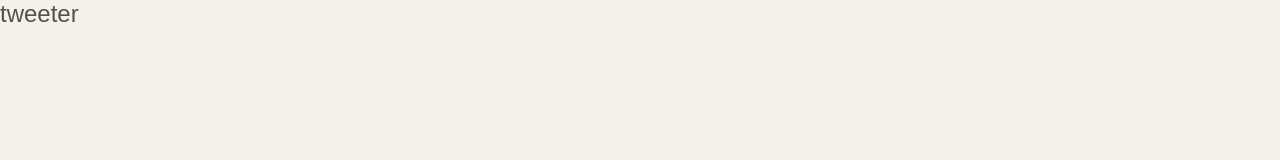
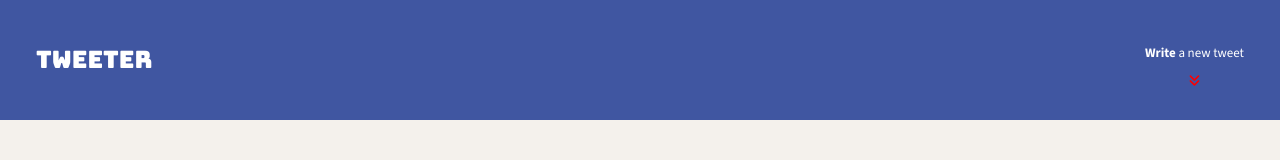
Before and after one commit to liisawiild/tweeter, a website: page public/index.html in a window 1280 px wide. Drawn offline with nearby package versions, Linux system fonts and the light colour scheme.

Commit message:
Add external CSS links for font and icons; add 'Write a new tweet' and the angle down icon in the nav tag

```diff
--- a/public/index.html
+++ b/public/index.html
@@ -6,9 +6,13 @@
 
     <!-- External CSS -->
     <link rel="stylesheet" href="https://cdnjs.cloudflare.com/ajax/libs/normalize/8.0.1/normalize.min.css" type="text/css" />
+    <link href="https://fonts.googleapis.com/css2?family=Bungee&display=swap" rel="stylesheet">
+    <link href="https://fonts.googleapis.com/css2?family=Source+Sans+3:ital,wght@0,200..900;1,200..900&display=swap" rel="stylesheet">
+    <link rel="stylesheet" href="https://cdnjs.cloudflare.com/ajax/libs/font-awesome/6.5.1/css/all.min.css" integrity="sha512-DTOQO9RWCH3ppGqcWaEA1BIZOC6xxalwEsw9c2QQeAIftl+Vegovlnee1c9QX4TctnWMn13TZye+giMm8e2LwA==" crossorigin="anonymous" referrerpolicy="no-referrer" />
 
     <!-- App CSS -->
     <link rel="stylesheet" href="/styles/layout.css" type="text/css" />
+    <link rel="stylesheet" href="/styles/nav.css" type="text/css" />
 
     <!-- External JS -->
     <script src="https://ajax.googleapis.com/ajax/libs/jquery/3.4.1/jquery.min.js"></script>
@@ -21,6 +25,8 @@
     <!-- Top nav bar (fixed) -->
     <nav>
       <span>tweeter</span>
+      <span class="tweet"><p><b>Write</b> a new tweet</p>
+      <i class="fa-solid fa-angles-down"></i></span>
     </nav>
 
     <!-- Page-specific (main) content here -->
```
